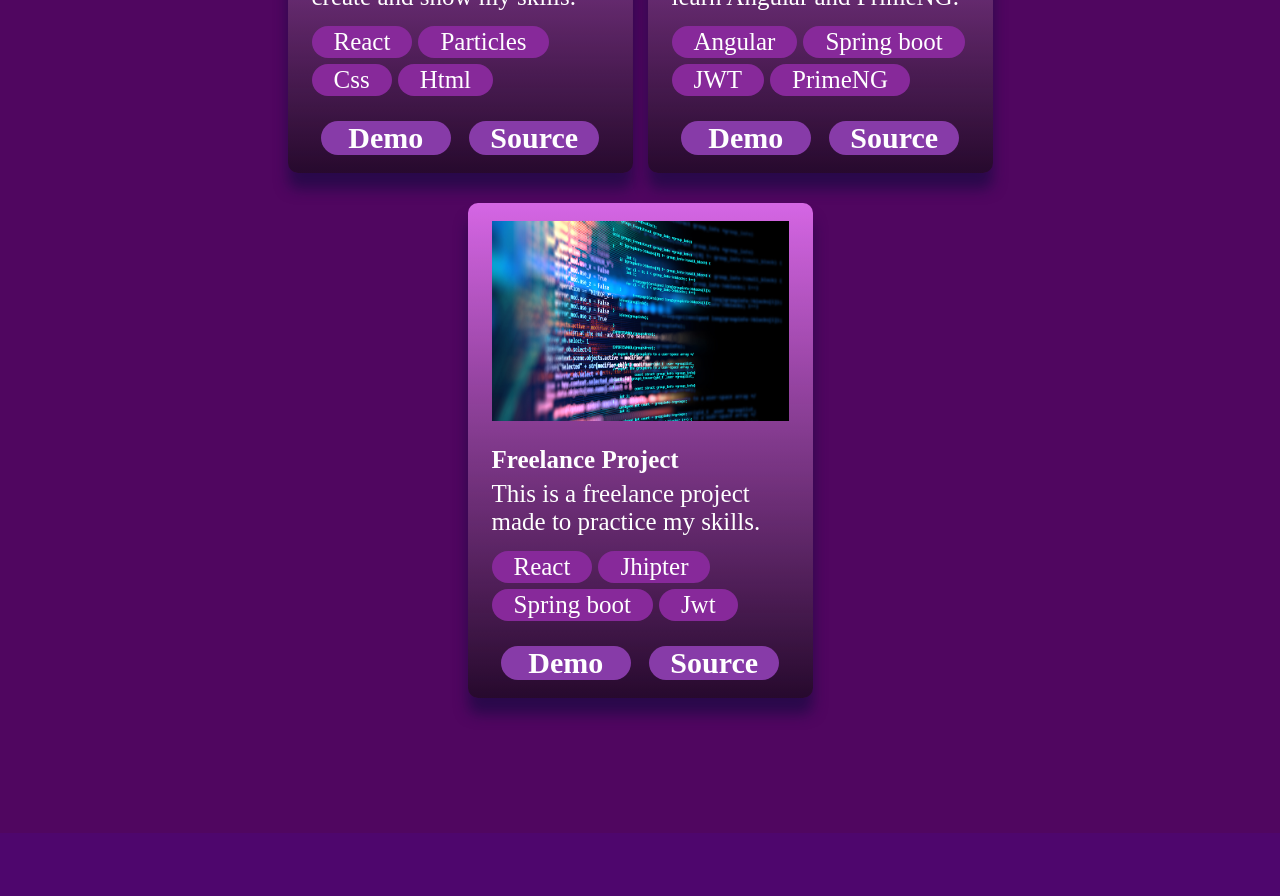
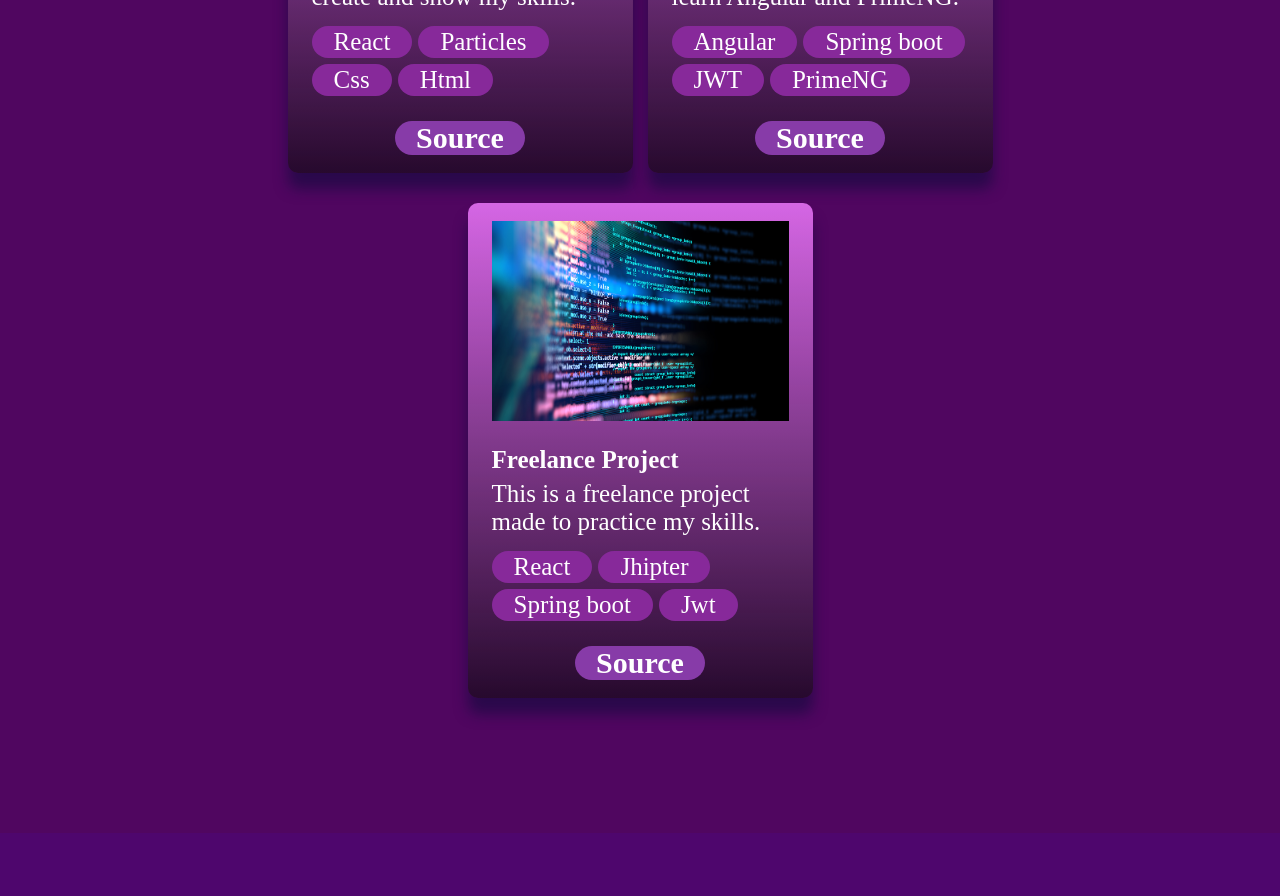
Before and after one commit to hyba22/NewPortfolio, a React (Vite) app: page / in a window 1280 px wide. Shown: the part 2720-3616 px from the top of the page. Built offline with nearby package versions, Linux system fonts and the light colour scheme.

Commit message:
My portfolio fist commit

```diff
--- a/src/components/projects/Project.jsx
+++ b/src/components/projects/Project.jsx
@@ -15,7 +15,6 @@ const Project = () => {
             imageSrc={project.imageSrc}
             description={project.description}
             skills={project.skills}
-            demo={project.demo}
             source={project.source}
           />
         ))}
--- a/src/components/projects/ProjectCard.jsx
+++ b/src/components/projects/ProjectCard.jsx
@@ -1,7 +1,7 @@
 import React from "react";
 import styles from "./projectCard.module.css";
 
-const ProjectCard = ({ title, imageSrc, description, skills, demo, source }) => {
+const ProjectCard = ({ title, imageSrc, description, skills, source }) => {
   return (
     <div className={styles.container}>
       <img
@@ -19,9 +19,7 @@ const ProjectCard = ({ title, imageSrc, description, skills, demo, source }) =>
         ))}
       </ul>
       <div className={styles.links}>
-        <a href={demo} className={styles.link}>
-          Demo
-        </a>
+
         <a href={source} className={styles.link}>
           Source
         </a>
--- a/src/data/projects.json
+++ b/src/data/projects.json
@@ -4,23 +4,20 @@
       "imageSrc": "/assets/projects/code.jpg",
       "description": "This is a project made to create and show my skills.",
       "skills": ["React","Particles", "Css", "Html"],
-      "demo": "https://www.example.com",
-      "source": "https://www.github.com"
+      "source": "https://github.com/hyba22/NewPortfolio"
     },
     {
       "title": "To Do List",
       "imageSrc": "/assets/projects/code.jpg",
       "description": "This is a project made to learn Angular and PrimeNG. ",
       "skills": ["Angular",  "Spring boot", "JWT","PrimeNG"],
-      "demo": "https://www.example.com",
-      "source": "https://www.github.com"
+      "source": "https://github.com/hyba22/TodoApp"
     },
     {
       "title": "Freelance Project",
       "imageSrc": "/assets/projects/code.jpg",
       "description": "This is a freelance project made to practice my skills.",
       "skills": ["React", "Jhipter","Spring boot", "Jwt"],
-      "demo": "https://www.example.com",
-      "source": "https://www.github.com"
+      "source": "https://github.com/hyba22/xpsv3"
     }
   ]
```
